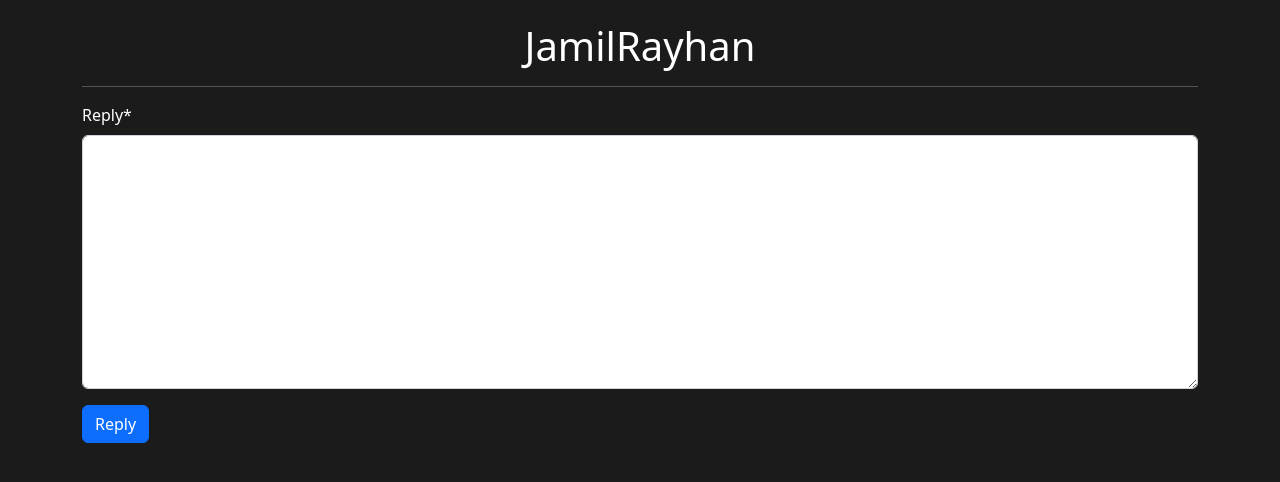
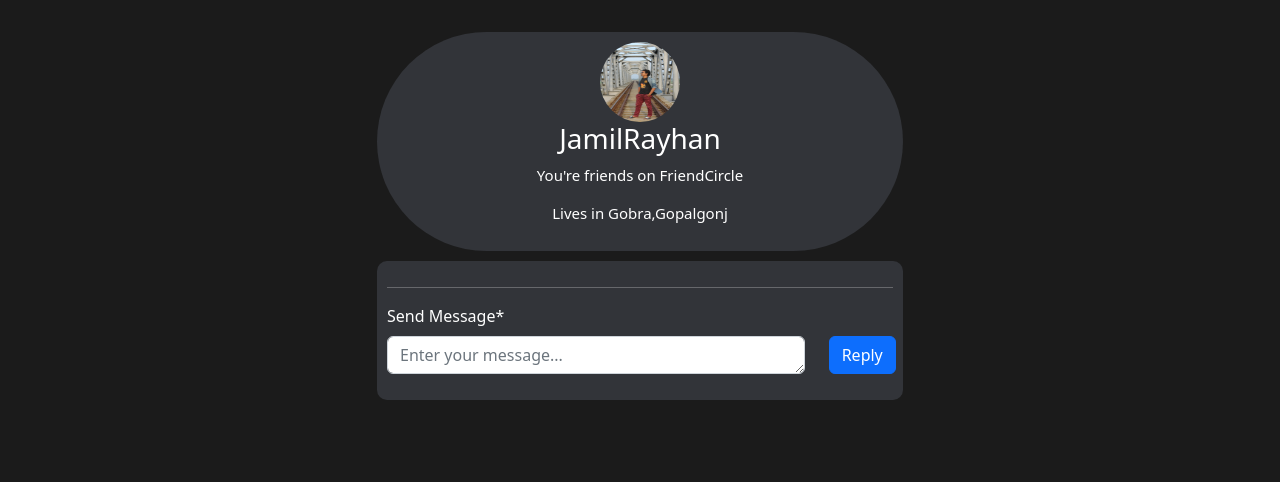
Before and after one commit to JamilRayhan/Social-Media-Project, a Django app: a page that uses templates/App_Message/conversation.html in a window 1280 px wide. Shown: the part 82-564 px from the top of the page. Run offline with Django 4.2, Linux system fonts and the light colour scheme; a user stored in the database is signed in; data comes from the database, SQL or seed files in the repository; both versions use the stored data as it was after the commit; some libraries are stand-ins or nearby versions.

Commit message:
initially done everything

```diff
--- a/App_Message/forms.py
+++ b/App_Message/forms.py
@@ -1,7 +1,23 @@
 from django import forms
 
 class MessageSendForm(forms.Form):
-    content = forms.CharField(label='Message', widget=forms.Textarea)
+    content = forms.CharField(
+        label='',
+        widget=forms.Textarea(attrs={
+            'rows': 1,  # Adjust the number of rows as needed
+            'cols': 35,  # Adjust the number of columns as needed
+            'placeholder': 'Enter your message...',
+            'class': 'form-control'  # Add any additional CSS classes for styling
+        })
+    )
 
 class MessageReplyForm(forms.Form):
-    content = forms.CharField(label='Reply', widget=forms.Textarea)
+    content = forms.CharField(
+        label='Send Message',
+        widget=forms.Textarea(attrs={
+            'rows': 1,  # Adjust the number of rows as needed
+            'cols': 35,  # Adjust the number of columns as needed
+            'placeholder': 'Enter your message...',
+            'class': 'form-control'  # Add any additional CSS classes for styling
+        })
+    )
--- a/App_Message/models.py
+++ b/App_Message/models.py
@@ -1,5 +1,6 @@
 from django.db import models
 from django.contrib.auth.models import User
+from django.forms import Textarea
 
 class Message(models.Model):
     sender = models.ForeignKey(User, related_name='sent_messages', on_delete=models.CASCADE)
--- a/templates/App_Message/conversation.html
+++ b/templates/App_Message/conversation.html
@@ -14,7 +14,7 @@
     }
 
     .other_user {
-        text-align: center;
+    text-align: left;
     }
 
     .profile-pic {
@@ -26,37 +26,150 @@
     color:white;
     text-decoration: none;
     }
+    .heading{
+    width:80px;
+    height:80px;
+    }
+    .design{
+    background-color:#323439;
+    padding:10px;
+    margin:10px;
+    border-radius:10px;
+    }
+    .designtop{
+     background-color:#323439;
+    padding:10px;
+    margin:10px;
+    border-radius:200px;
+    }
+    .sentmsg{
+    background-color:#2265fd;
+    padding:10px;
+    margin:10px;
+    margin-right:0;
+    border-radius:10px;
+    overflow:hidden;
+    }
+    .recivedmsg{
+    background-color:#7a7a92;
+    padding:10px;
+    margin:10px;
+        margin-left:0;
+    border-radius:10px;
+    overflow:hidden;
+    }
+    .date{
+    font-size:15px;
+    font-weight:300;
+    color:#ffffff;
+    }
+    .pic{
+    padding:10px;
+    margin:10px;
+    margin-left:0;
+    margin-right:0;
+    }
+    .align{
+    text-align:center;
+    }
 </style>
 {% endblock %}
 
 {% block body_block %}
-<h1 class="other_user">{{ user2.username }} </h1>
+<div class="row">
+    <div class="col-sm-3">
 
+    </div>
+    <div class="col-sm-6">
+        <div class="row designtop">
+            <div class="col-sm-3">
+
+            </div>
+            <div class="col-sm-6 align">
+
+                {% if user2.user_profile.profile_pic %}
+                    <img src="{{ user2.user_profile.profile_pic.url }}" alt="Profile Pic" class="heading rounded-circle">
+                {% else %}
+                    <img src="/media/default.png" alt="Profile Pic" class="heading rounded-circle" >
+                {% endif %}
+                 <h3 class="">{{ user2.username }} </h3>
+                <p class="date">You're friends on FriendCircle</p>
+                {%if user2.user_profile.present_address%}
+                <p class="date">Lives in {{user2.user_profile.present_address}}</p>
+                {%endif%}
+            </div>
+            <div class="col-sm-3">
+
+            </div>
+        </div>
+        <div class="design">
             {% for message in messages %}
                 {% if message.sender == user1 %}
                     <div class="message sent">
-            <p>{{ message.content }} {% if message.sender.user_profile.profile_pic %}<img src="{{message.sender.user_profile.profile_pic.url }}" alt="Profile Pic" class="profile-pic">{% endif %}</p>
-            <span>{{ message.timestamp }}</span>
+                        <div class="row">
+                            <div class="col-sm-4"></div>
+                            <div class="col-sm-8 ">
+                                <div class="row">
+                                    <div class="col-sm-10">
+                                        <div class="sentmsg">
+                                            {{ message.content }}<br>
+                                            <span class="date">{{ message.timestamp|timesince}}</span>
                                         </div>
-    {% else %}
-        <div class="message received">
-            <p>{% if message.sender.user_profile.profile_pic %}
+                                    </div>
+                                    <div class="col-sm-2 pic">
+                                        {% if message.sender.user_profile.profile_pic %}
                                             <img src="{{message.sender.user_profile.profile_pic.url }}" alt="Profile Pic" class="profile-pic">
                                         {%else%}
                                             <img src="/media/default.png" alt="Profile Pic" class="profile-pic">
                                         {% endif %}
-                {{ message.content }}</p>
-                <span>{{ message.timestamp }}</span>
+                                    </div>
+                                </div>
+
+                            </div>
+                        </div>
+
+                    </div>
+                {% else %}
+
+                    <div class="message received">
+                        <div class="row">
+                            <div class="col-sm-8">
+                                <div class="row">
+                                    <div class="col-sm-2 pic">
+                                        {% if message.sender.user_profile.profile_pic %}
+                                        <img src="{{message.sender.user_profile.profile_pic.url }}" alt="Profile Pic" class="profile-pic">
+                                        {%else%}
+                                        <img src="/media/default.png" alt="Profile Pic" class="profile-pic">
+                                        {% endif %}
+                                    </div>
+                                    <div class="col-sm-10">
+                                        <div class="recivedmsg">
+                                        {{ message.content }}<br>
+                                        <span class="date">{{ message.timestamp|timesince }}</span>
+                                        </div>
+                                    </div>
+                                </div>
+                            </div>
+                            <div class="col-sm-4 "></div>
+                        </div>
+
                     </div>
                 {% endif %}
             {% endfor %}
-
             <hr>
-
             <form method="POST">
                 {% csrf_token %}
+                <div class="row">
+                    <div class="col-sm-10">
                         {{ reply_form|crispy }}
-    <button type="submit" class="btn btn-primary">Reply</button>
+                    </div>
+                    <div class="col-sm-2" style="margin-top:32px;">
+                        <button type="submit" class="btn btn-primary ">Reply</button>
+                    </div>
+                </div>
             </form>
+        </div>
+    </div>
+</div>
 
 {% endblock %}
--- a/templates/App_Settings/settings.html
+++ b/templates/App_Settings/settings.html
@@ -5,6 +5,9 @@
 
 {% block css_block %}
 <style>
+    body{
+    color:white;
+    }
 </style>
 {% endblock  %}
 
```
Also changed, not shown: App_Login/forms.py (+25 -16 lines), templates/App_Message/send_message.html (+27 -10 lines), templates/App_Post/edit_post.html (+23 -4 lines), templates/App_Post/home.html (+24 -9 lines), templates/App_Post/post_details.html (+25 -2 lines), db.sqlite3, media/profile_pics/IMG_0119.JPG (added). Lines whose indentation alone changed are shown as unchanged.
